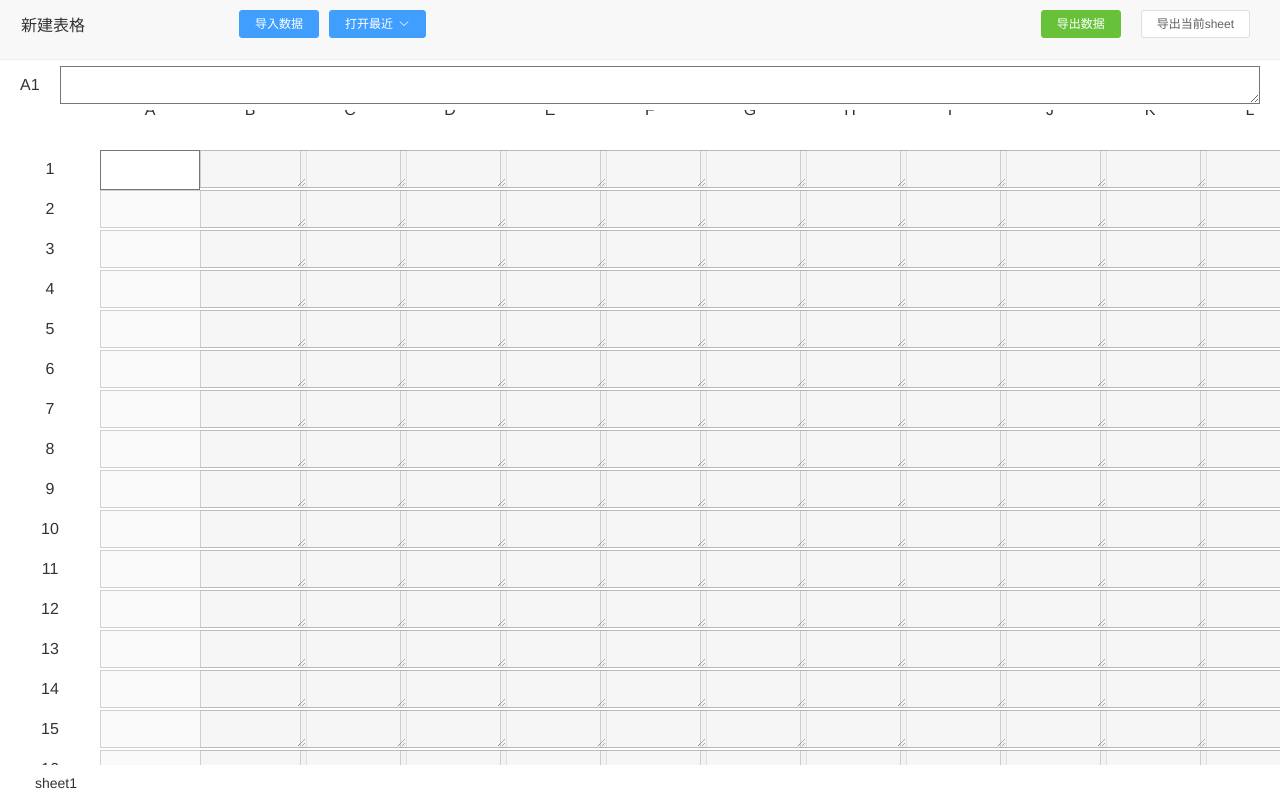
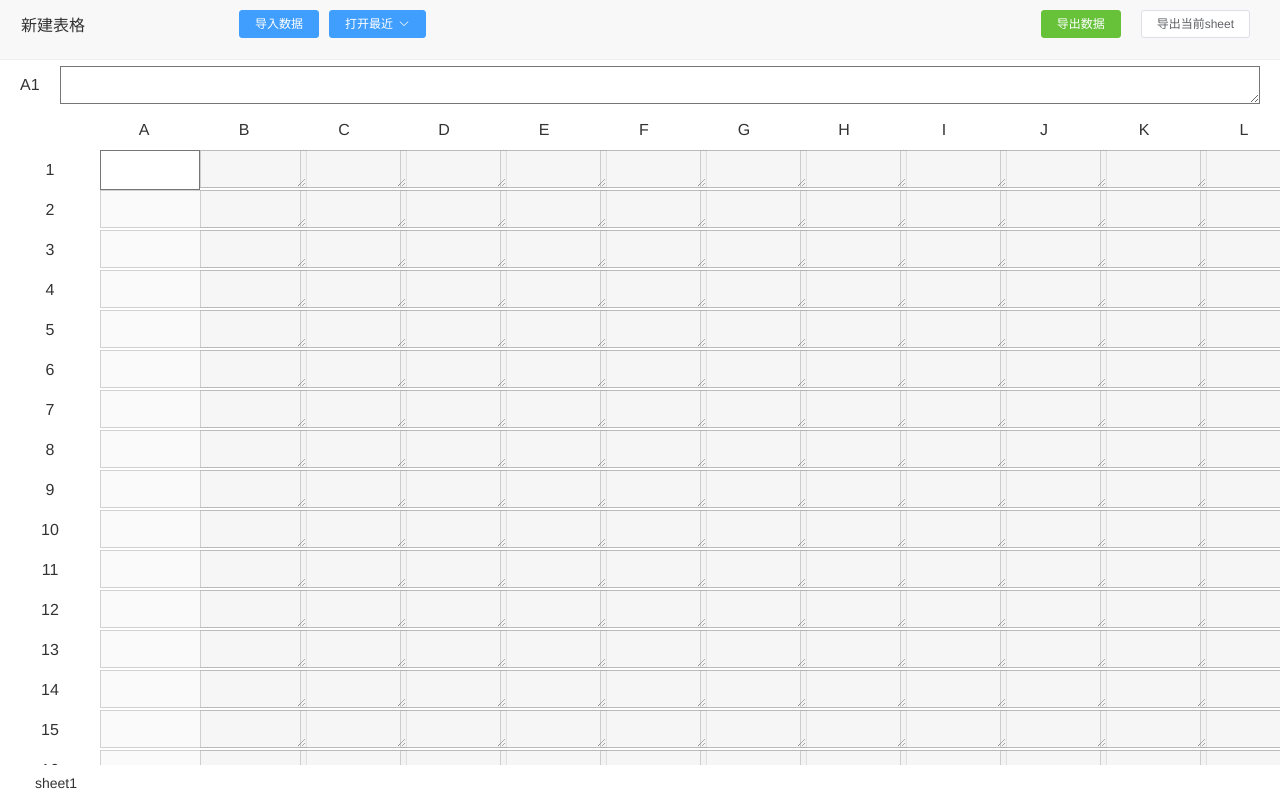
Before and after one commit to lxw15337674/xlsx, a Vue app: page /#/ in a window 1280 px wide. Built offline with nearby package versions, Linux system fonts and the light colour scheme.

Commit message:
auto commit

```diff
--- a/src/utils/dom.js
+++ b/src/utils/dom.js
@@ -6,9 +6,9 @@ const MOZ_HACK_REGEXP = /^moz([A-Z])/;
 /* istanbul ignore next */
 export const on = (function() {
   if (document.addEventListener) {
-    return function(element, event, handler) {
+    return function(element, event, handler,useCapture=false) {
       if (element && event && handler) {
-        element.addEventListener(event, handler, false);
+        element.addEventListener(event, handler, useCapture);
       }
     };
   } else {
@@ -23,9 +23,9 @@ export const on = (function() {
 /* istanbul ignore next */
 export const off = (function() {
   if (document.removeEventListener) {
-    return function(element, event, handler) {
+    return function(element, event, handler,useCapture=false) {
       if (element && event) {
-        element.removeEventListener(event, handler, false);
+        element.removeEventListener(event, handler, useCapture);
       }
     };
   } else {
--- a/src/views/board/components/table/components/left-table.vue
+++ b/src/views/board/components/table/components/left-table.vue
@@ -5,7 +5,7 @@
         <col :width="width" />
       </colgroup>
       <thead>
-        <th class="col-header"></th>
+        <th class="col-header" />
       </thead>
       <tbody>
         <tr v-for="(rowStyle, rowIndex) in rowsHeader">
@@ -16,12 +16,15 @@
                 'is-active': isActive(rowIndex),
               }"
               :style="rowStyle"
-              @click="rowHeaderClick(rowIndex)"
+              @click="handleClick(rowIndex)"
+              @mouseenter="(evt) => handleMouseEnter(evt, rowIndex)"
+              @mousedown="(evt) => handleMousedown(evt, rowIndex)"
+              @mouseup="(evt) => handleMouseUp(evt, rowIndex)"
             >
               {{ rowIndex + 1 }}
               <div
                 class="vert-resizable-content"
-                @mousedown="(evt) => rowResizeStart(evt, rowIndex,rowStyle)"
+                @mousedown="(evt) => rowResizeStart(evt, rowIndex, rowStyle)"
               ></div>
             </div>
           </td>
@@ -33,6 +36,7 @@
 
 <script>
 import { pxToNum } from 'src/utils/transform';
+import select from './mixins/select.js';
 
 export default {
   props: {
@@ -49,25 +53,27 @@ export default {
       require: true,
     },
   },
+  mixins: [select],
   data() {
     return {
       width: '100',
+      selectStart: false,
     };
   },
-  computed:{
-  },
+  computed: {},
   methods: {
     // 行拉伸
-    rowResizeStart(evt, index,row) {
-      this.$emit('rowResizeStart', evt, index,pxToNum(row.height));
+    rowResizeStart(evt, index, row) {
+      evt.stopPropagation();
+      this.$emit('rowResizeStart', evt, index, pxToNum(row.height));
     },
-    //行头点击
-    rowHeaderClick(index) {
-      this.$emit('rowHeaderClick', index);
+    isActive(rowIndex) {
+      return (
+        Math.min(this.select.rowStartIndex, this.select.rowEndIndex) <=
+          rowIndex &&
+        rowIndex <= Math.max(this.select.rowStartIndex, this.select.rowEndIndex)
+      );
     },
-    isActive(rowIndex){
-      return Math.min(this.select.rowStartIndex ,this.select.rowEndIndex) <= rowIndex && rowIndex<=Math.max(this.select.rowStartIndex ,this.select.rowEndIndex)
-    }
   },
 };
 </script>
@@ -85,10 +91,8 @@ export default {
     height: 12px;
     resizable-content(ns-resize);
 
-
   th
     border-bottom: 0;
-    height 39px
 
   .is-active
     background-color borderColor
--- /dev/null
+++ b/src/views/board/components/table/components/mixins/select.js
@@ -0,0 +1,33 @@
+import { on } from 'src/utils/dom';
+
+export default {
+  data() {
+    return {
+      selectStart: false,
+    };
+  },
+  methods: {
+    //选取
+    handleMousedown(evt, index) {
+      evt.preventDefault();
+      this.selectStart = true;
+      // evt.preventDefault();
+      // function handleMove(evt) {
+      //   let index = parseFloat(evt.target.getAttribute('index'));
+      // }
+      // on(this.$el, 'mousemove', handleMove);
+      this.$emit('selectStart', index);
+    },
+    handleMouseEnter(evt, index) {
+      if (this.selectStart) {
+        this.$emit('select', index);
+      }
+    },
+    handleMouseUp(evt, index) {
+      this.selectStart = false;
+    },
+    handleClick(index) {
+      this.$emit('rowHeaderClick', index);
+    },
+  },
+};
--- a/src/views/board/components/table/components/table-header.vue
+++ b/src/views/board/components/table/components/table-header.vue
@@ -1,26 +1,25 @@
 <template>
-  <table class="table-header" >
+  <table class="table-header">
     <colgroup>
       <col v-for="col in colsHeader" :width="col.width" />
     </colgroup>
     <thead>
       <tr>
-        <th
-          ref="cols"
-          v-for="(col, index) in colsHeader"
-          :class="[
-            {
-              'is-active': isActive(index),
-            },
-            'col-header',
-          ]"
-        >
+        <th ref="cols" v-for="(col, index) in colsHeader">
+          <div
+            :class="[{ 'is-active': isActive(index) }, 'col-header']"
+            @click="handleClick(index)"
+            @mouseenter="(evt) => handleMouseEnter(evt, index)"
+            @mousedown="(evt) => handleMousedown(evt, index)"
+            @mouseup="(evt) => handleMouseUp(evt, index)"
+          >
+            {{ index | indexToChar }}
+            <div
+              class="hori-resizable-content"
+              @mousedown="(evt) => colResizeStart(evt, index, col.width)"
+            ></div>
+          </div>
           <!--              <el-button @click="clearCol(index)">删除</el-button>-->
-          {{ index | indexToChar }}
-          <div
-            class="hori-resizable-content"
-            @mousedown="(evt) => colResizeStart(evt, index,col.width)"
-          ></div>
         </th>
       </tr>
     </thead>
@@ -29,9 +28,11 @@
 
 <script>
 import { indexToChar } from 'src/utils/transform';
-
+import select from './mixins/select.js';
 export default {
   name: 'table-header',
+  inject: ['rootTable'],
+  mixins: [select],
   props: {
     colsHeader: {
       type: Array,
@@ -60,12 +61,9 @@ export default {
   computed: {},
   methods: {
     // 行拉伸
-    colResizeStart(evt, index,colWidth) {
-      this.$emit('colResizeStart', evt, index,colWidth);
-    },
-    //行头点击
-    colHeaderClick(index) {
-      this.$emit('colHeaderClick', index);
+    colResizeStart(evt, index, colWidth) {
+      evt.stopPropagation();
+      this.$emit('colResizeStart', evt, index, colWidth);
     },
     isActive(colIndex) {
       return (
@@ -78,4 +76,10 @@ export default {
 };
 </script>
 
-<style scoped></style>
+<style lang="stylus" scoped>
+.col-header
+  height 40px
+  display flex
+  align-items center
+  justify-content center
+</style>
--- a/src/views/board/components/table/mixins/select.js
+++ b/src/views/board/components/table/mixins/select.js
@@ -1,6 +1,6 @@
 import { once } from 'src/utils/dom';
 import { getTwoElementsRect } from 'src/utils/location';
-import { numToPx,getCellIndex } from 'src/utils/transform';
+import { numToPx, getCellIndex } from 'src/utils/transform';
 
 export default {
   data() {
@@ -16,7 +16,7 @@ export default {
   },
   computed: {
     selectStyle() {
-      if (this.select.rowStartIndex===null) {
+      if (this.select.rowStartIndex === null) {
         return {};
       }
       let sCell = this.$refs.cell[
@@ -27,7 +27,11 @@ export default {
         )
       ];
       let eCell = this.$refs.cell[
-        getCellIndex(this.select.rowEndIndex, this.select.colEndIndex, this.colsHeader.length)
+        getCellIndex(
+          this.select.rowEndIndex,
+          this.select.colEndIndex,
+          this.colsHeader.length,
+        )
       ];
       let rect = getTwoElementsRect(sCell, eCell);
       return {
@@ -50,17 +54,20 @@ export default {
       };
       once(window, 'mouseup', HandleOnMouseUp);
     },
-    rowHeaderClick(rowIndex) {
+    rowSelect(rowIndex) {
       this.select.rowStartIndex = rowIndex;
       this.select.colStartIndex = 0;
       this.select.rowEndIndex = rowIndex;
       this.select.colEndIndex = this.colsHeader.length - 1;
     },
-    colHeaderClick(colIndex){
+    colSelect(colIndex) {
       this.select.rowStartIndex = 0;
       this.select.colStartIndex = colIndex;
       this.select.rowEndIndex = this.rowsHeader.length - 1;
-      this.select.colEndIndex = colIndex
+      this.select.colEndIndex = colIndex;
+    },
+    colsSelect(colIndex){
+      this.select.colEndIndex = colIndex;
     },
     isSelect(evt, rowIndex, colIndex) {
       if (!this.selectStart) {
@@ -69,8 +76,15 @@ export default {
       this.select.rowEndIndex = rowIndex;
       this.select.colEndIndex = colIndex;
     },
-    isActive(colIndex){
-      return Math.min(this.select.colStartIndex ,this.select.colEndIndex) <= colIndex && colIndex<=Math.max(this.select.colStartIndex ,this.select.colEndIndex)
-    }
+    rowsSelect(rowIndex) {
+      this.select.rowEndIndex = rowIndex;
+    },
+    isActive(colIndex) {
+      return (
+        Math.min(this.select.colStartIndex, this.select.colEndIndex) <=
+          colIndex &&
+        colIndex <= Math.max(this.select.colStartIndex, this.select.colEndIndex)
+      );
+    },
   },
 };
--- a/src/views/board/components/table/table.js
+++ b/src/views/board/components/table/table.js
@@ -6,13 +6,18 @@ import CInput from 'src/components/input/input.vue';
 import contextMenu from 'src/components/context-menu/context-menu';
 import contextItem from 'src/components/context-menu/context-item';
 import contextMenuMixins from './mixins/context-menu.js';
-import tableHeader from './components/table-header'
+import tableHeader from './components/table-header';
 import resize from './mixins/resize';
 import canvas from './mixins/canvas';
 import select from './mixins/select';
 export default {
-  components: { leftTable, CInput, contextMenu, contextItem ,tableHeader},
+  components: { leftTable, CInput, contextMenu, contextItem, tableHeader },
   mixins: [contextMenuMixins, resize, canvas, select],
+  provide() {
+    return{
+      rootTable: this,
+    }
+  },
   data() {
     return {
       cellInput: {
--- a/src/views/board/components/table/table.vue
+++ b/src/views/board/components/table/table.vue
@@ -34,15 +34,19 @@
       <left-table
         :rowsHeader="rowsHeader"
         :select="select"
+        @selectStart="rowSelect"
+        @select="rowsSelect"
         @rowResizeStart="rowResizeStart"
-        @rowHeaderClick="rowHeaderClick"
+        @rowHeaderClick="rowSelect"
       ></left-table>
       <div>
         <table-header
           :colsHeader="colsHeader"
           :select="select"
+          @selectStart="colSelect"
+          @select="colsSelect"
           @colResizeStart="colResizeStart"
-          @colHeaderClick="colHeaderClick"
+          @colHeaderClick="colSelect"
         ></table-header>
         <contextMenu>
           <table class="table-main" :style="{ width: `${bodyWidth}px` }">
```
Also changed, not shown: vue.config.js (+0 -7 lines), 1 other file (tests, documents, lock files or other folders).
